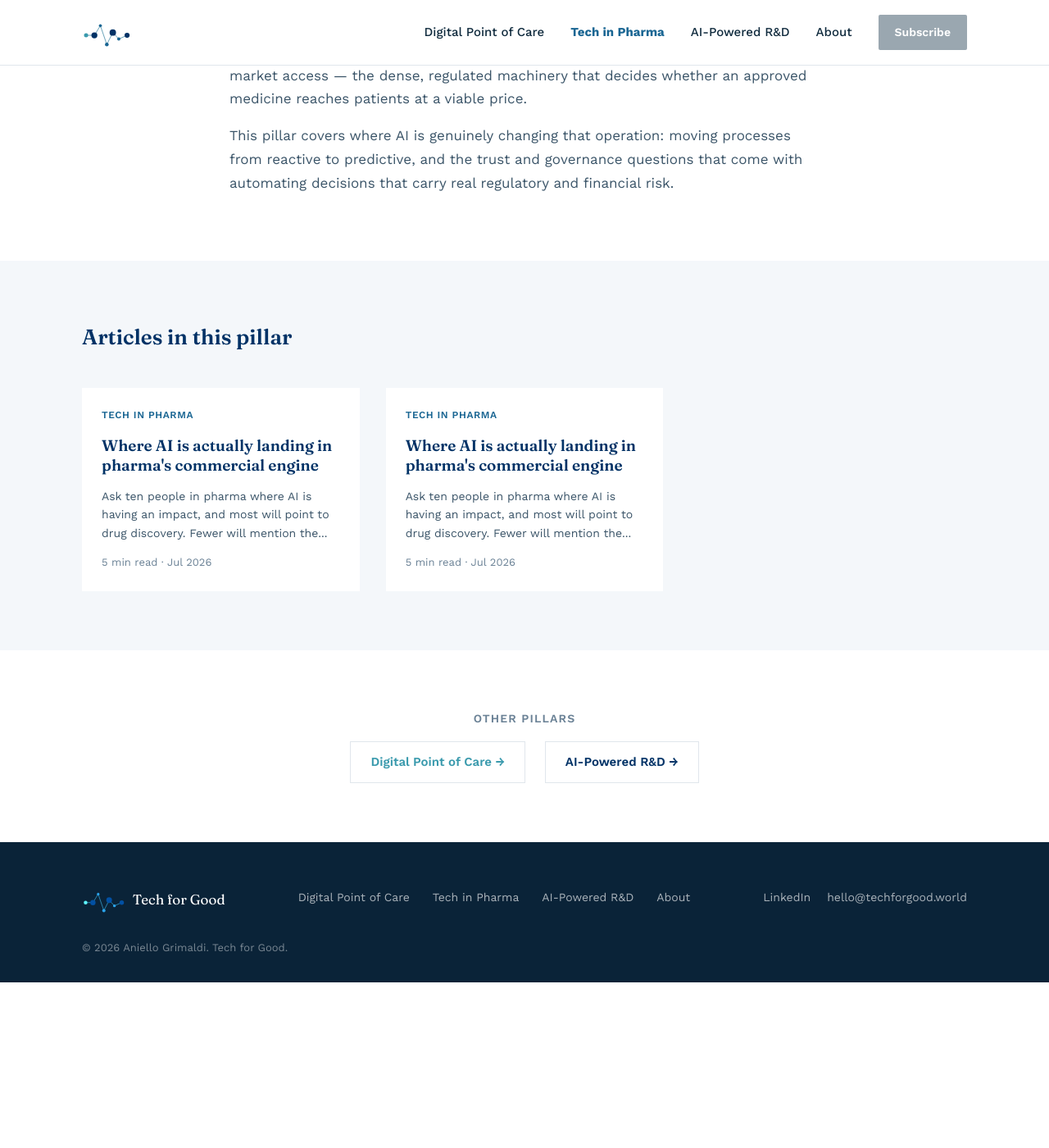
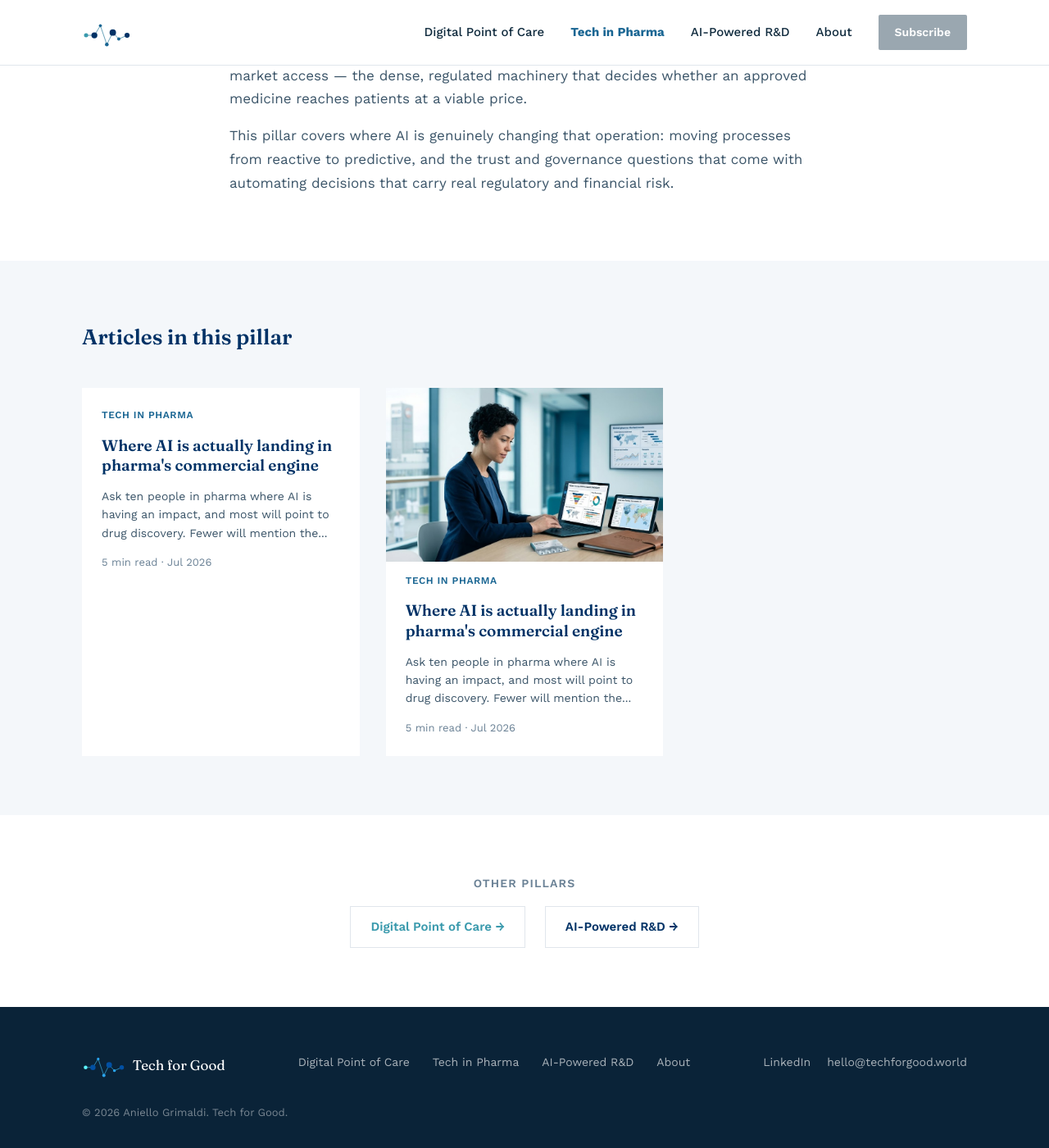
Before and after one commit to nelgrim123-cmyk/techforgood.world, a Jekyll site: the page built from tech-in-pharma.md, in a window 1280 px wide and 1400 px high, scrolled down 436 px. Shown: the whole window at 82% size. Built offline with Jekyll 4.4.1, drawn with Linux system fonts in a browser that asks for light colours; before the commit the page ends 1634 px from its top, so only the background shows below that.

Commit message:
Add files via upload

```diff
--- a/_layouts/pillar.html
+++ b/_layouts/pillar.html
@@ -22,6 +22,7 @@ layout: default
       {% assign posts = site.posts | where_exp: "post", "post.categories contains page.category" %}
       {% for post in posts %}
       <a class="post-card" href="{{ post.url | relative_url }}">
+        {% if post.cover %}<img class="post-card-cover" src="{{ post.cover | relative_url }}" alt="{{ post.title }}">{% endif %}
         <span class="tag tag--{{ page.category }}">{{ post.categories | first | replace: '-', ' ' }}</span>
         <h3>{{ post.title }}</h3>
         <p>{{ post.excerpt | strip_html | truncatewords: 22 }}</p>
--- a/_layouts/post.html
+++ b/_layouts/post.html
@@ -27,6 +27,11 @@ layout: default
       </div>
     </div>
   </header>
+  {% if page.cover %}
+  <div class="wrap">
+    <img class="post-cover" src="{{ page.cover | relative_url }}" alt="{{ page.title }}">
+  </div>
+  {% endif %}
   <div class="wrap">
     <div class="post-body">
       {{ content }}
--- a/assets/css/main.css
+++ b/assets/css/main.css
@@ -300,6 +300,15 @@ a:hover { color: var(--navy); }
   gap: 14px;
 }
 
+.post-card-cover {
+  width: 100%;
+  aspect-ratio: 16/10;
+  object-fit: cover;
+  margin: -24px -24px 0;
+  width: calc(100% + 48px);
+  max-width: none;
+}
+
 .tag {
   font-family: var(--font-body);
   font-size: 12px;
@@ -348,6 +357,14 @@ a:hover { color: var(--navy); }
 
 .post-header { padding: 72px 0 40px; border-bottom: 1px solid var(--border); }
 .post-header .wrap { max-width: 720px; }
+
+.post-cover {
+  width: 100%;
+  max-width: 900px;
+  aspect-ratio: 21/9;
+  object-fit: cover;
+  margin: 40px auto;
+}
 
 .back-link {
   display: inline-block;
```
Also changed, not shown: _posts/2026-07-20-ehr-interoperability-why-it-still-matters.md (+1 -0 lines), _posts/2026-07-24-ai-commercial-pharma-operations.md (+1 -0 lines), _posts/2026-07-26-ai-drug-discovery-timelines.md (+1 -0 lines), assets/images/covers/ai-commercial-pharma.jpeg (added), assets/images/covers/ehr-interoperability.jpeg (added), 1 other file.
